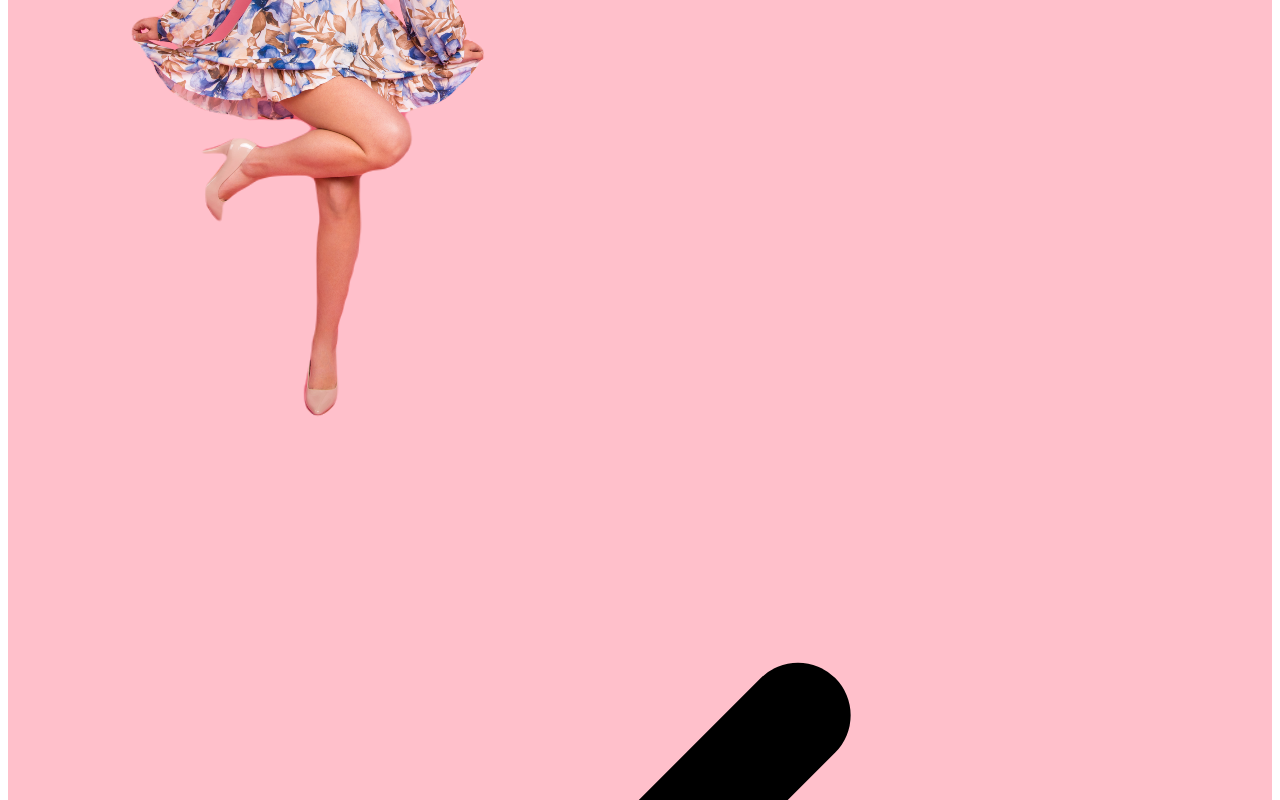
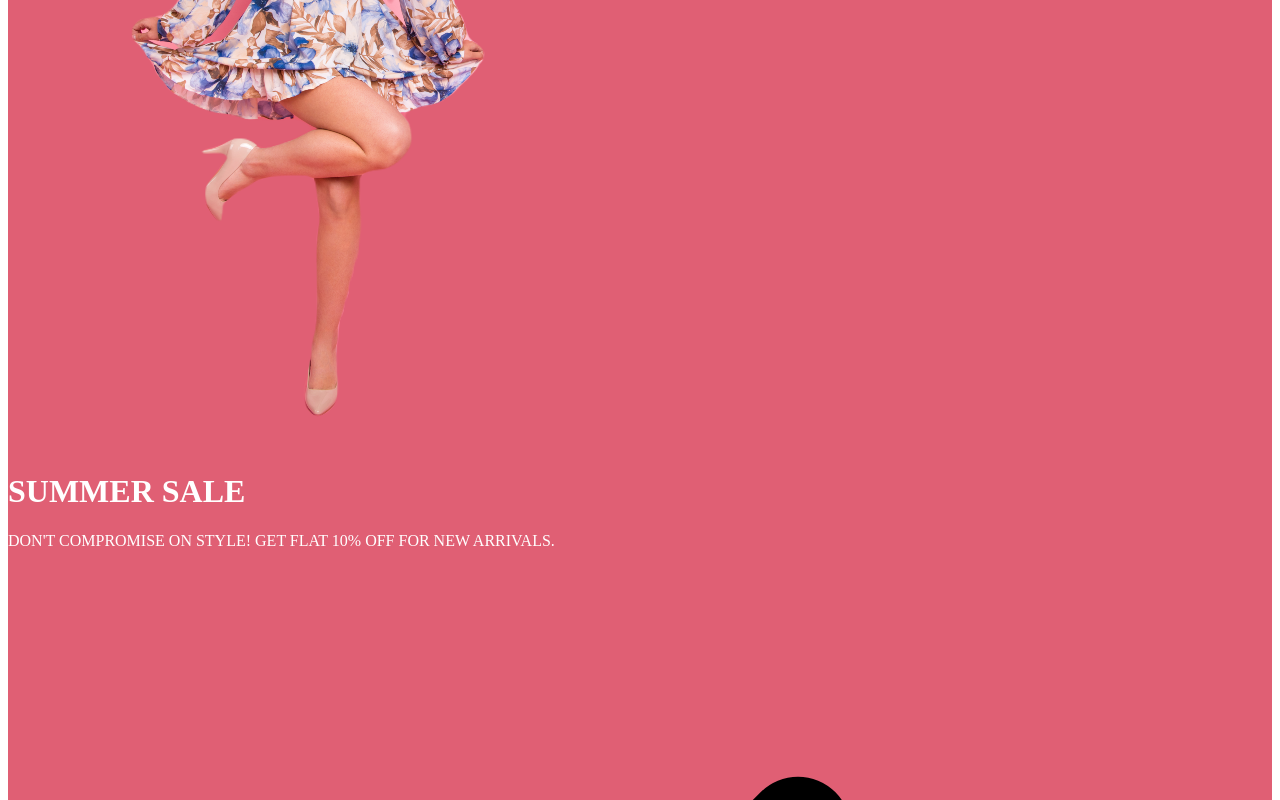
Before and after one commit to JamesPrenticez/ecommerce, a Next.js app: page / in a window 1280 px wide. Shown: the part 602-1402 px from the top of the page. Built offline with nearby package versions, Linux system fonts and the light colour scheme.

Commit message:
Rows and colors

```diff
--- a/components/Header.jsx
+++ b/components/Header.jsx
@@ -18,7 +18,7 @@ function Header() {
         {navigation.map((item, index) => (
           <p
             key={index}
-            className="hover:border-b-8 hover:border-red-500 hover:cursor-pointer h-16 w-full pt-7"
+            className="hover:border-b-8 hover:border-[pink] hover:cursor-pointer h-16 w-full pt-7"
           >
             {item.name}
           </p>
--- a/components/Slider.jsx
+++ b/components/Slider.jsx
@@ -30,20 +30,37 @@ function Slider() {
   return (
     <>
         <div
-          className="grid grid-cols-12 h-screenNav"
-          style={{backgroundColor: `${sliderItems[1].bg}`}}
+          className="grid grid-cols-12 h-screenNav grid-rows-6"
+          style={{backgroundColor: `${sliderItems[activeIndex].bg}`}}
         >
-          <div className="h-[800px] col-start-2 col-span-10">
+          {/* Images */}
+          <div className="h-[800px] col-start-2 col-span-5">
             <img
               className="min-w-[600px] min-h-[800px] col-start-1 col-span-11"
               src={sliderItems[activeIndex].src}
             />
           </div>
 
+
+
+          {/* Header */}
+          <div
+            className="w-full col-start-7 col-span-5 row-start-2 flex justify-center "
+            style={{color: `${sliderItems[activeIndex].txt}`}}
+          >
+            <h1 className={"text-poppins text-5xl "}>{sliderItems[activeIndex].title}</h1>
+          </div>
+          <div
+            className="w-full col-start-7 col-span-5 row-start-3 flex items-center justify-center"
+            style={{color: `${sliderItems[activeIndex].txt}`}}
+          >
+            <p className={"text-poppins text-5xl "}>{sliderItems[activeIndex].desc}</p>
+          </div>
+
           {/* Left Arrow */}
           <div
             onClick={() => goToPrevSlide()}
-            className="w-full col-start-1 col-span-1 row-start-1 flex items-center justify-center hover:cursor-pointer hover:bg-red-500 hover:bg-opacity-20 transistion ease-in-out duration-1000">
+            className="w-full col-start-1 col-span-1 row-start-3 flex items-center justify-center hover:cursor-pointer hover:bg-red-500 hover:bg-opacity-20 transistion ease-in-out duration-1000 rounded-full">
             <svg
               xmlns="http://www.w3.org/2000/svg"
               className="h-12 w-12 text-white"
@@ -57,7 +74,7 @@ function Slider() {
           {/* Right Arrow */}
           <div
             onClick={() => goToNextSlide()}
-            className="w-full col-start-12 col-span-1 row-start-1 flex items-center justify-center hover:cursor-pointer hover:bg-red-500 hover:bg-opacity-20 transistion ease-in-out duration-1000">
+            className="w-full col-start-12 col-span-1 row-start-3 flex items-center justify-center hover:cursor-pointer hover:bg-red-500 hover:bg-opacity-20 transistion ease-in-out duration-1000 rounded-full">
             <svg
               xmlns="http://www.w3.org/2000/svg"
               className="h-12 w-12 text-white"
--- a/data.js
+++ b/data.js
@@ -3,28 +3,32 @@ export const sliderItems = [
     id: 1,
     src: "/img/slider/1.png",
     title: "SUMMER SALE",
-    description: "DON'T COMPROMISE ON STYLE! GET FLAT 30% OFF FOR NEW ARRIVALS.",
-    bg: "lightblue",
+    desc: "DON'T COMPROMISE ON STYLE! GET FLAT 10% OFF FOR NEW ARRIVALS.",
+    bg: "#e05f74",
+    txt: "white"
   },
   {
     id: 2,
     src: "/img/slider/2.png",
     title: "AUTUMN COLLECTION",
-    desc: "DON'T COMPROMISE ON STYLE! GET FLAT 30% OFF FOR NEW ARRIVALS.",
+    desc: "DON'T COMPROMISE ON STYLE! GET FLAT 25% OFF FOR NEW ARRIVALS.",
     bg: "pink",
+    txt: "black"
   },
   {
     id: 3,
     src: "/img/slider/3.png",
     title: "SUMMER SALE",
-    desc: "DON'T COMPROMISE ON STYLE! GET FLAT 30% OFF FOR NEW ARRIVALS.",
-    bg: "#fbf0f4",
+    desc: "DON'T COMPROMISE ON STYLE! GET FLAT 50% OFF FOR NEW ARRIVALS.",
+    bg: "#0190b8",
+    txt: "white"
   },
   {
     id: 4,
     src: "/img/slider/4.png",
     title: "AUTUMN COLLECTION",
-    desc: "DON'T COMPROMISE ON STYLE! GET FLAT 30% OFF FOR NEW ARRIVALS.",
-    bg: "#fbf0f4",
+    desc: "DON'T COMPROMISE ON STYLE! GET FLAT 100% OFF FOR NEW ARRIVALS.",
+    bg: "gold",
+    txt: "black"
   },
 ];
```
